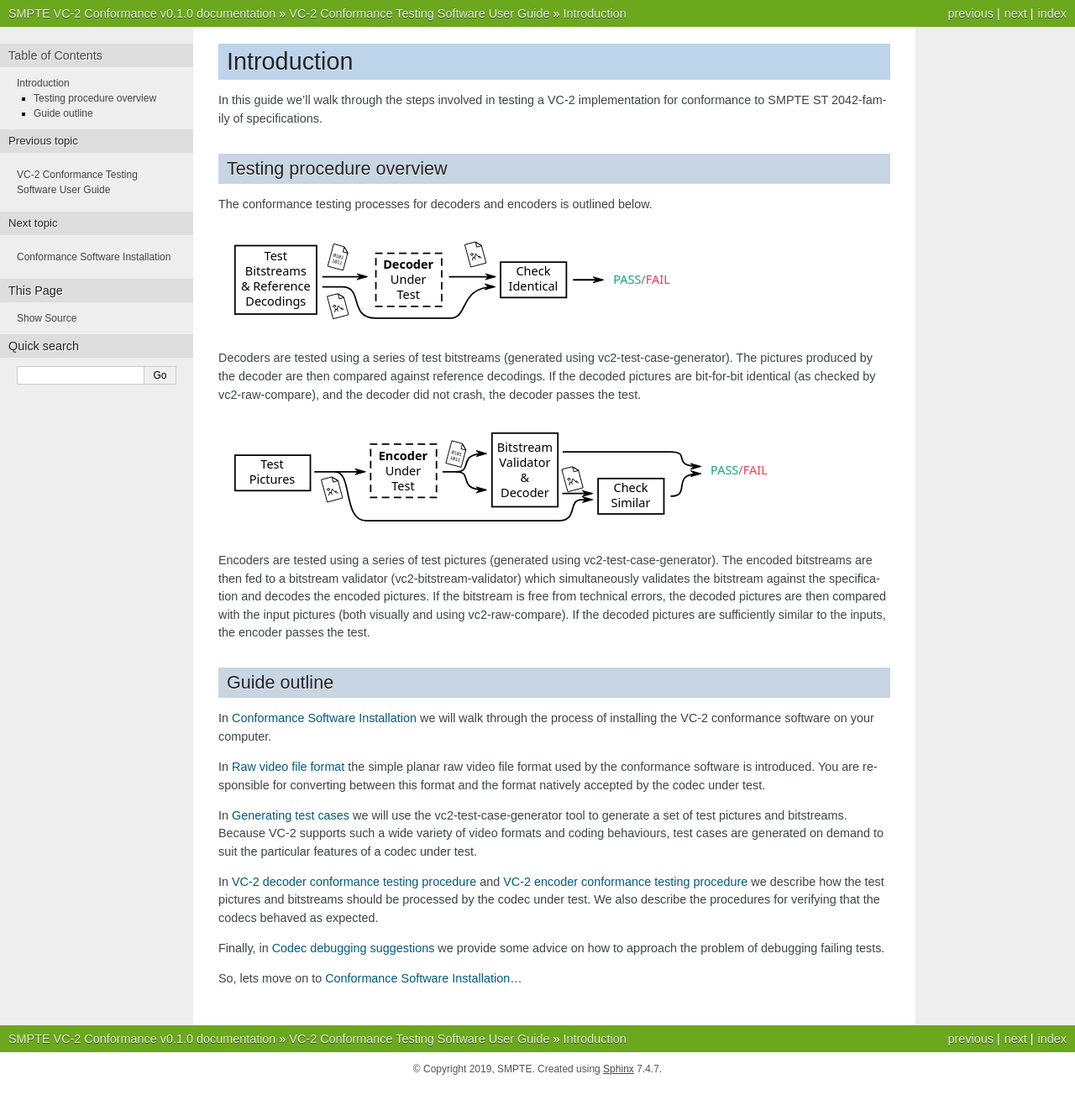
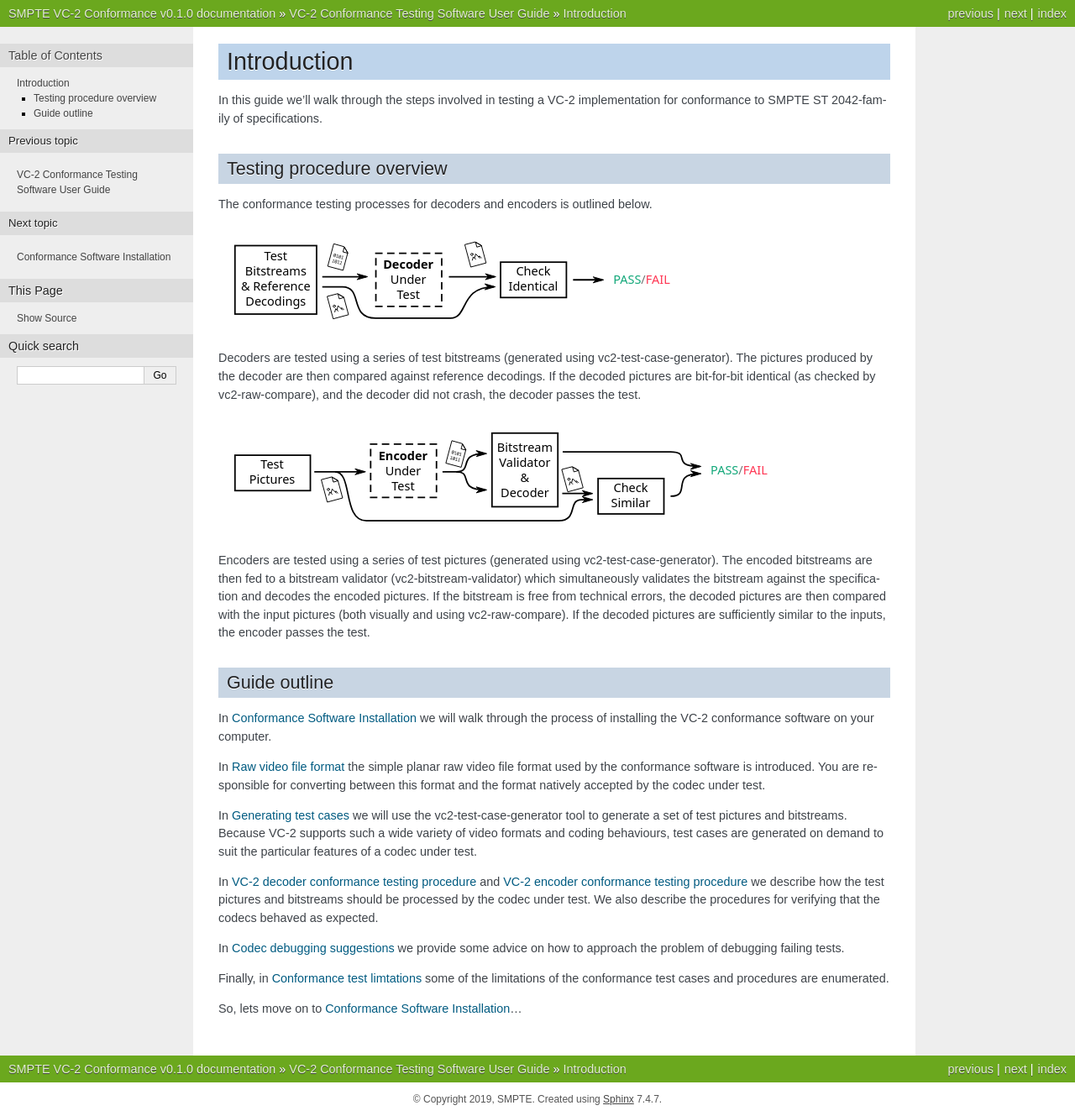
Before and after one commit to bbc/vc2_conformance, a Sphinx documentation site: the page built from docs/source/user_guide/introduction.rst, in a window 1280 px wide. Shown: the whole page at 84% size. Built offline with Sphinx 7.4.7, drawn with Linux system fonts in a browser that asks for light colours; before the commit the page ends 1293 px from its top, so only the background shows below that.

Commit message:
Add notes on limitations of conformance software.

```diff
--- a/docs/source/user_guide/index.rst
+++ b/docs/source/user_guide/index.rst
@@ -17,3 +17,4 @@ VC-2 standards.
    encoder_testing.rst
    generating_static_analyses.rst
    debugging.rst
+   limitations.rst
--- a/docs/source/user_guide/introduction.rst
+++ b/docs/source/user_guide/introduction.rst
@@ -54,7 +54,10 @@ how the test pictures and bitstreams should be processed by the codec under
 test. We also describe the procedures for verifying that the codecs behaved as
 expected.
 
-Finally, in :ref:`guide-debugging` we provide some advice on how to approach
-the problem of debugging failing tests.
+In :ref:`guide-debugging` we provide some advice on how to approach the problem
+of debugging failing tests.
+
+Finally, in :ref:`guide-limitations` some of the limitations of the conformance
+test cases and procedures are enumerated.
 
 So, lets move on to :ref:`guide-installation`...
```
Also changed, not shown: docs/source/user_guide/limitations.rst (added, +55 -0 lines).
